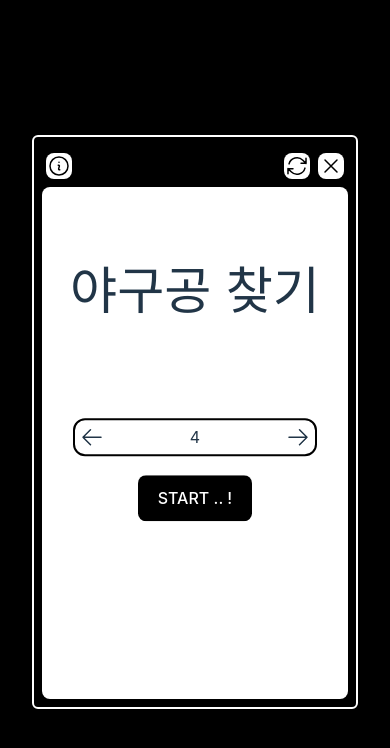
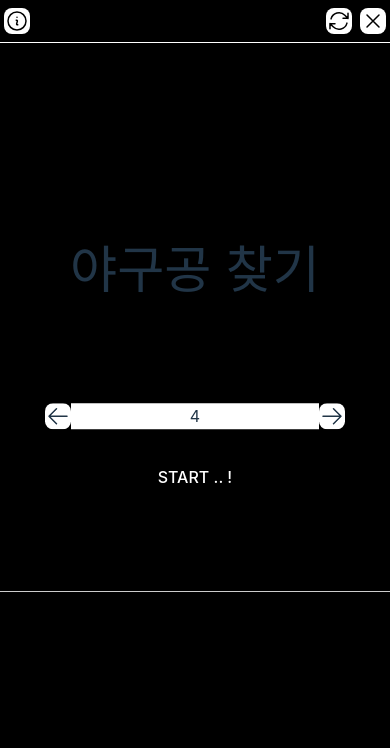
Before and after one commit to 253eosam/game-bac, a Vue app: page / in a window 390 px wide. Shown: the top 748 px of the page. Built offline with nearby package versions, Linux system fonts and the light colour scheme; the HTML template or start-up script is replaced by a standard one.

Commit message:
feat) 모바일 버전으로 마크업 #3
- container, header, content, bottom

```diff
--- a/src/App.vue
+++ b/src/App.vue
@@ -1,22 +1,27 @@
 <template>
-  <div class="w-full border-white border-2 p-2 rounded-md">
-    <VHeader />
+  <div class="app-wrap">
     <VContainer />
   </div>
 </template>
 
 <script lang="ts">
-import VHeader from './components/VHeader.vue'
 import VContainer from './components/VContainer.vue'
 import { defineComponent } from 'vue'
 
 export default defineComponent({
   components: {
     VContainer,
-    VHeader,
   },
   setup() {
 
   },
 })
 </script>
+
+<style>
+input[type='number']::-webkit-outer-spin-button,
+input[type='number']::-webkit-inner-spin-button {
+  -webkit-appearance: none;
+  margin: 0;
+}
+</style>
--- /dev/null
+++ b/src/components/VBottom.vue
@@ -0,0 +1,30 @@
+<template>
+  <div class="bottom">
+    <router-view name="bottom"/>
+  </div>
+</template>
+
+<script lang="ts">
+import { defineComponent } from 'vue'
+
+export default defineComponent({
+  setup() {
+
+  },
+})
+</script>
+
+<style scoped>
+.bottom {
+    position: fixed;
+    display: flex;
+    left: 0;
+    bottom: 0;
+    z-index: 999;
+    width: 100%;
+    height: 30%;
+    background: #000;
+    border-top: 1px solid #ccc;
+    padding-bottom: 4px;
+}
+</style>
--- a/src/components/VContainer.vue
+++ b/src/components/VContainer.vue
@@ -1,30 +1,40 @@
-<script setup lang="ts">
-</script>
-
 <template>
   <div class="container">
-    <div class="h-[32rem] bg-white rounded-lg">
-      <router-view class="absolute center-absolute " />
+    <input type="checkbox" id="toggle" v-model="toggle">
+    <div id="wrap">
+      <VHeader />
+      <VContentVue />
+      <VBottom />
     </div>
   </div>
 </template>
 
-<style>
-.container {
-  position: relative;
-}
+<script lang="ts">
+import { defineComponent, ref } from 'vue'
+import VBottom from './VBottom.vue'
+import VContentVue from './VContent.vue'
+import VHeader from './VHeader.vue'
+export default defineComponent({
+  components: {
+    VHeader,
+    VBottom,
+    VContentVue
+  },
+  setup() {
+    const toggle = ref(false)
 
-.center-absolute {
-  position: absolute;
-  top: 50%;
-  left: 50%;
-  transform: translate(-50%, -50%);
-}
+    return {
+      toggle,
+    }
+  },
+})
+</script>
 
-input[type='number']::-webkit-outer-spin-button,
-input[type='number']::-webkit-inner-spin-button {
-  -webkit-appearance: none;
-  margin: 0;
-}
+
+<style scoped>
+/* 토글 */
+#toggle { display: none; }
+#toggle + #wrap > #toggle_gnb_wrap { display: none; }
+#toggle:checked + #wrap > #toggle_gnb_wrap { display: block; }
 
 </style>
--- /dev/null
+++ b/src/components/VContent.vue
@@ -0,0 +1,13 @@
+<template>
+  <div class="content">
+    <router-view class="relative" />
+  </div>
+</template>
+
+<script lang="ts">
+import { defineComponent } from 'vue'
+
+export default defineComponent({
+  setup() {},
+})
+</script>
--- a/src/components/VHeader.vue
+++ b/src/components/VHeader.vue
@@ -29,7 +29,8 @@ export default defineComponent({
 </script>
 
 <template>
-  <div class="v-header w-full bg-black rounded-lg py-2 leading-none">
+  <header class="gnb">
+    <nav class="v-header w-full bg-black rounded-lg py-2 leading-none">
       <button class="p-0 bg-white text-black float-left mx-1" @click="info">
         <svg xmlns="http://www.w3.org/2000/svg" fill="none" viewBox="0 0 24 24" stroke-width="1.5" stroke="currentColor" class="w-6 h-6">
           <path stroke-linecap="round" stroke-linejoin="round" d="M11.25 11.25l.041-.02a.75.75 0 011.063.852l-.708 2.836a.75.75 0 001.063.853l.041-.021M21 12a9 9 0 11-18 0 9 9 0 0118 0zm-9-3.75h.008v.008H12V8.25z" />
@@ -47,10 +48,19 @@ export default defineComponent({
           <path stroke-linecap="round" stroke-linejoin="round" d="M16.023 9.348h4.992v-.001M2.985 19.644v-4.992m0 0h4.992m-4.993 0l3.181 3.183a8.25 8.25 0 0013.803-3.7M4.031 9.865a8.25 8.25 0 0113.803-3.7l3.181 3.182m0-4.991v4.99" />
         </svg>
       </button>
-  </div>
+    </nav>
+  </header>
 </template>
 
 <style scoped>
+.gnb {
+  position: fixed;
+  top: 0;
+  left: 0;
+  right: 0;
+  z-index: 100;
+  border-bottom: 1px solid white;
+}
 .v-header::after {
   content: '';
   display: block;
```
Lines whose indentation alone changed are shown as unchanged.
